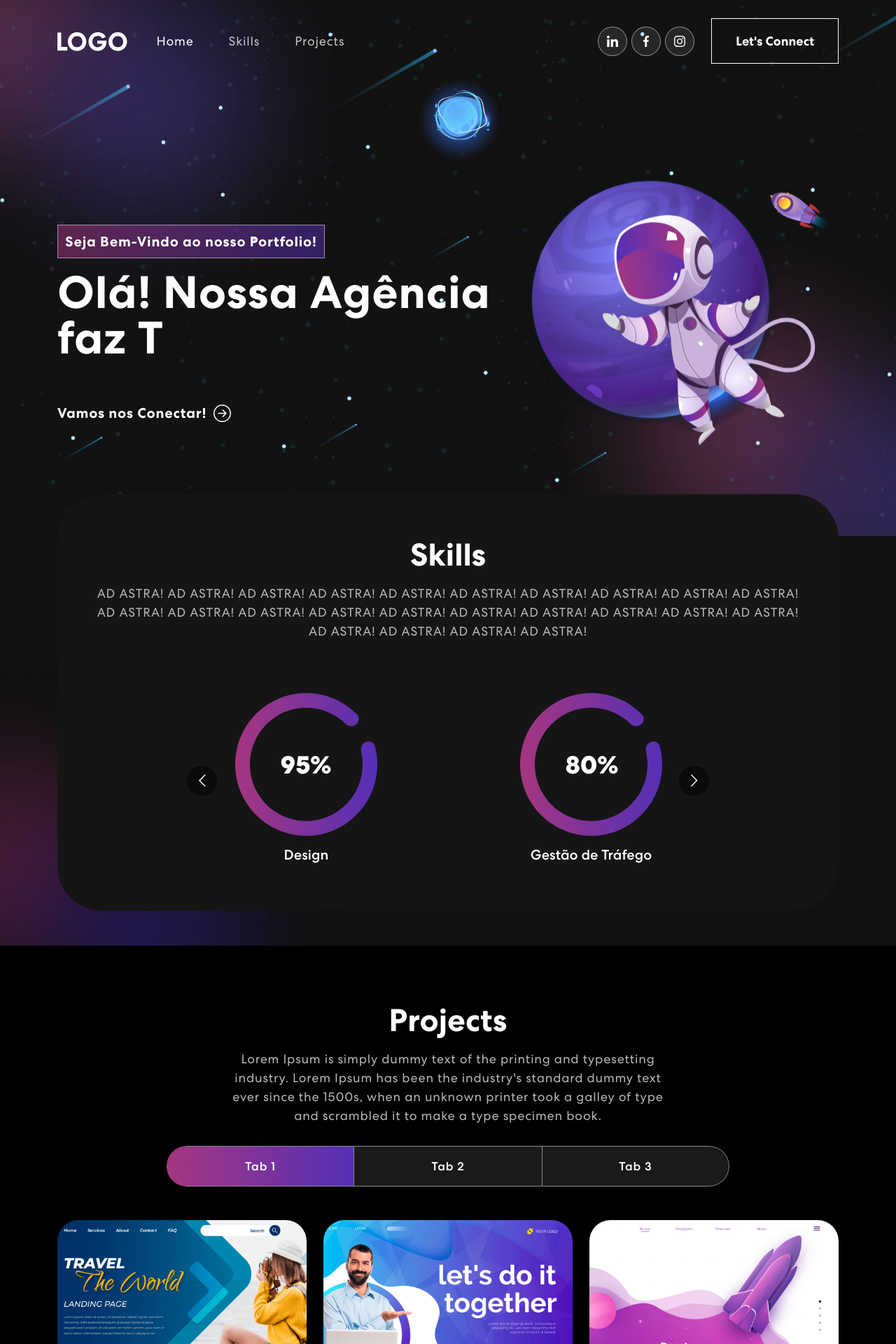
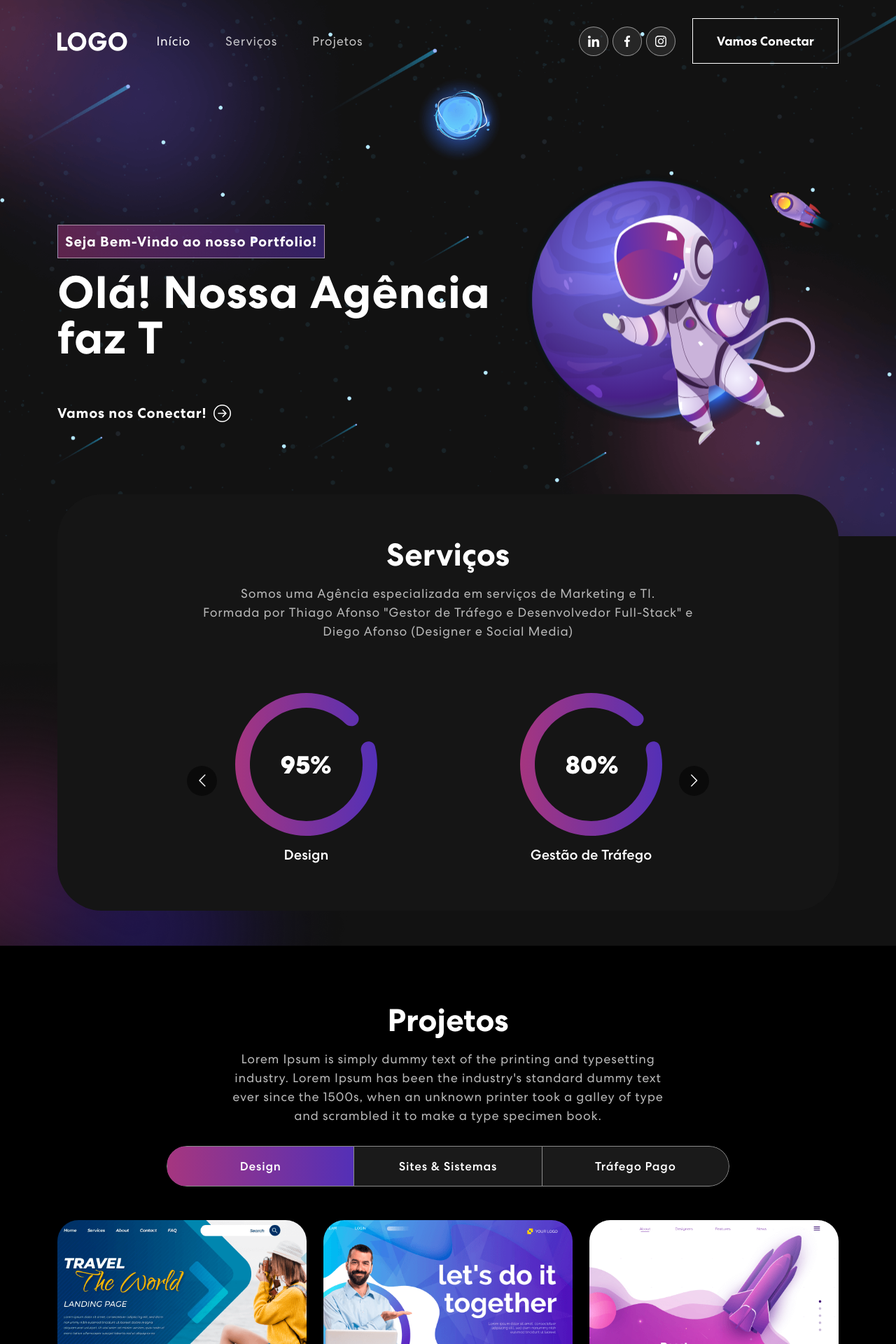
Before and after one commit to ThiagoDev25/portfoliopro, a React (Create React App) app: page / in a window 1280 px wide. Shown: the top 1920 px of the page at 70% size. Built offline with nearby package versions, Linux system fonts and the light colour scheme.

Commit message:
algumas informações atualizadas

```diff
--- a/src/components/Footer.js
+++ b/src/components/Footer.js
@@ -18,7 +18,7 @@ export const Footer = () => {
                         <div className="social-icon">
                             <a href=""><img src={navIcon1} /></a>
                             <a href=""><img src={navIcon2} /></a>
-                            <a href=""><img src={navIcon3} /></a>
+                            <a href="https://www.instagram.com/cybermarketingoficial"><img src={navIcon3} alt="Instagram"/></a>
                         </div>
                         <p>CopyRight 2024, Todos os direitos reservados </p>
                     </Col>
--- a/src/components/NavBar.js
+++ b/src/components/NavBar.js
@@ -38,17 +38,17 @@ export const NavBar = () => {
         </Navbar.Toggle>
         <Navbar.Collapse id="basic-navbar-nav">
           <Nav className="me-auto">
-            <Nav.Link href="#home" className={activeLink === 'home' ? 'active navbar-link' : 'navbar-link'} onClick={() => onUpdateActiveLink('home')}>Home</Nav.Link>
-            <Nav.Link href="#skills" className={activeLink === 'skills' ? 'active navbar-link' : 'navbar-link'} onClick={() => onUpdateActiveLink('skills')}>Skills</Nav.Link>
-            <Nav.Link href="#projects" className={activeLink === 'Projects' ? 'active navbar-link' : 'navbar-link'} onClick={() => onUpdateActiveLink('projects')}>Projects</Nav.Link>
+            <Nav.Link href="#home" className={activeLink === 'home' ? 'active navbar-link' : 'navbar-link'} onClick={() => onUpdateActiveLink('home')}>Início</Nav.Link>
+            <Nav.Link href="#skills" className={activeLink === 'skills' ? 'active navbar-link' : 'navbar-link'} onClick={() => onUpdateActiveLink('skills')}>Serviços</Nav.Link>
+            <Nav.Link href="#projects" className={activeLink === 'Projects' ? 'active navbar-link' : 'navbar-link'} onClick={() => onUpdateActiveLink('projects')}>Projetos</Nav.Link>
           </Nav>
           <span className="navbar-text">
             <div className="social-icon">
-                <a href="#"><img src={navIcon1} alt="" /></a>
+                <a href="#"><img src={navIcon1} alt="Linkedin" /></a>
                 <a href="#"><img src={navIcon2} alt="" /></a>
-                <a href="#"><img src={navIcon3} alt="" /></a>
+                <a href="https://www.instagram.com/cybermarketingoficial"><img src={navIcon3} alt="Instagram" /></a>
             </div>
-            <button className="vvd" onClick={() => console.log('connect')}><span>Let's Connect</span></button>
+            <button className="vvd" onClick={() => console.log('connect')}><span>Vamos Conectar</span></button>
           </span>
         </Navbar.Collapse>
       </Container>
--- a/src/components/Projects.js
+++ b/src/components/Projects.js
@@ -49,18 +49,18 @@ export const Projects = () => {
               <TrackVisibility>
                 {({ isVisible }) =>
                 <div className={isVisible ? "animate__animated animate__fadeIn": ""}>
-                  <h2>Projects</h2>
+                  <h2>Projetos</h2>
                   <p>Lorem Ipsum is simply dummy text of the printing and typesetting industry. Lorem Ipsum has been the industry's standard dummy text ever since the 1500s, when an unknown printer took a galley of type and scrambled it to make a type specimen book.</p>
                   <Tab.Container id="projects-tabs" defaultActiveKey="first">
                     <Nav variant="pills" className="nav-pills mb-5 justify-content-center align-items-center" id="pills-tab">
                       <Nav.Item>
-                        <Nav.Link eventKey="first">Tab 1</Nav.Link>
+                        <Nav.Link eventKey="first">Design</Nav.Link>
                       </Nav.Item>
                       <Nav.Item>
-                        <Nav.Link eventKey="second">Tab 2</Nav.Link>
+                        <Nav.Link eventKey="second">Sites & Sistemas</Nav.Link>
                       </Nav.Item>
                       <Nav.Item>
-                        <Nav.Link eventKey="third">Tab 3</Nav.Link>
+                        <Nav.Link eventKey="third">Tráfego Pago</Nav.Link>
                       </Nav.Item>
                     </Nav>
                     <Tab.Content id="slideInUp" className={isVisible ? "animate__animated animate__slideInUp" : ""}>
--- a/src/components/Skills.js
+++ b/src/components/Skills.js
@@ -34,9 +34,9 @@ export const Skills = () => {
                     <Col>
                         <div className="skill-bx">
                             <h2>
-                                Skills
+                                Serviços
                             </h2>
-                            <p>AD ASTRA! AD ASTRA! AD ASTRA! AD ASTRA! AD ASTRA! AD ASTRA! AD ASTRA! AD ASTRA! AD ASTRA! AD ASTRA!<br></br> AD ASTRA! AD ASTRA! AD ASTRA! AD ASTRA! AD ASTRA! AD ASTRA! AD ASTRA! AD ASTRA! AD ASTRA! AD ASTRA! AD ASTRA! AD ASTRA! AD ASTRA! AD ASTRA!</p>
+                            <p>Somos uma Agência especializada em serviços de Marketing e TI.<br/>Formada por Thiago Afonso "Gestor de Tráfego e Desenvolvedor Full-Stack" e<br/> Diego Afonso (Designer e Social Media) </p>
                             <Carousel responsive={responsive} infinite={true} className="skill-slider" >
                                 <div className="item">
                                     <img src={meter1} alt="Image" />
```
